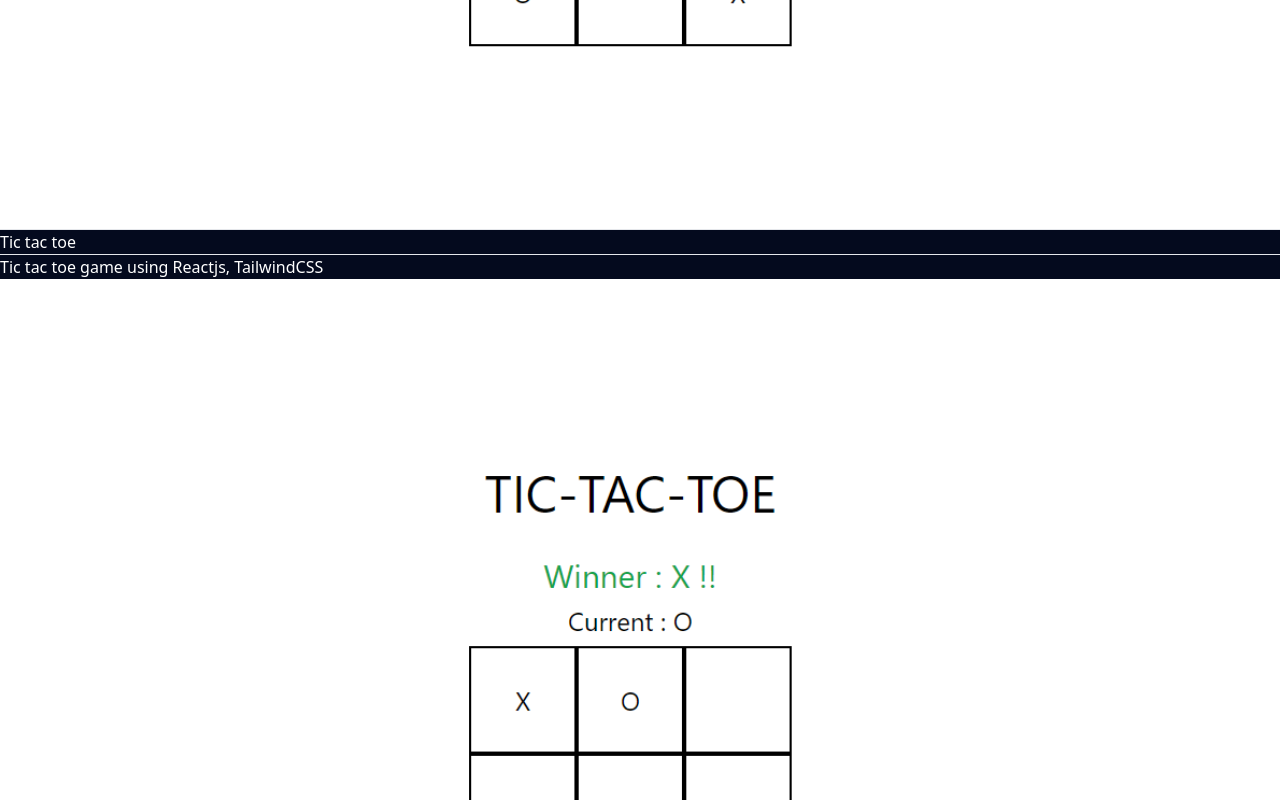
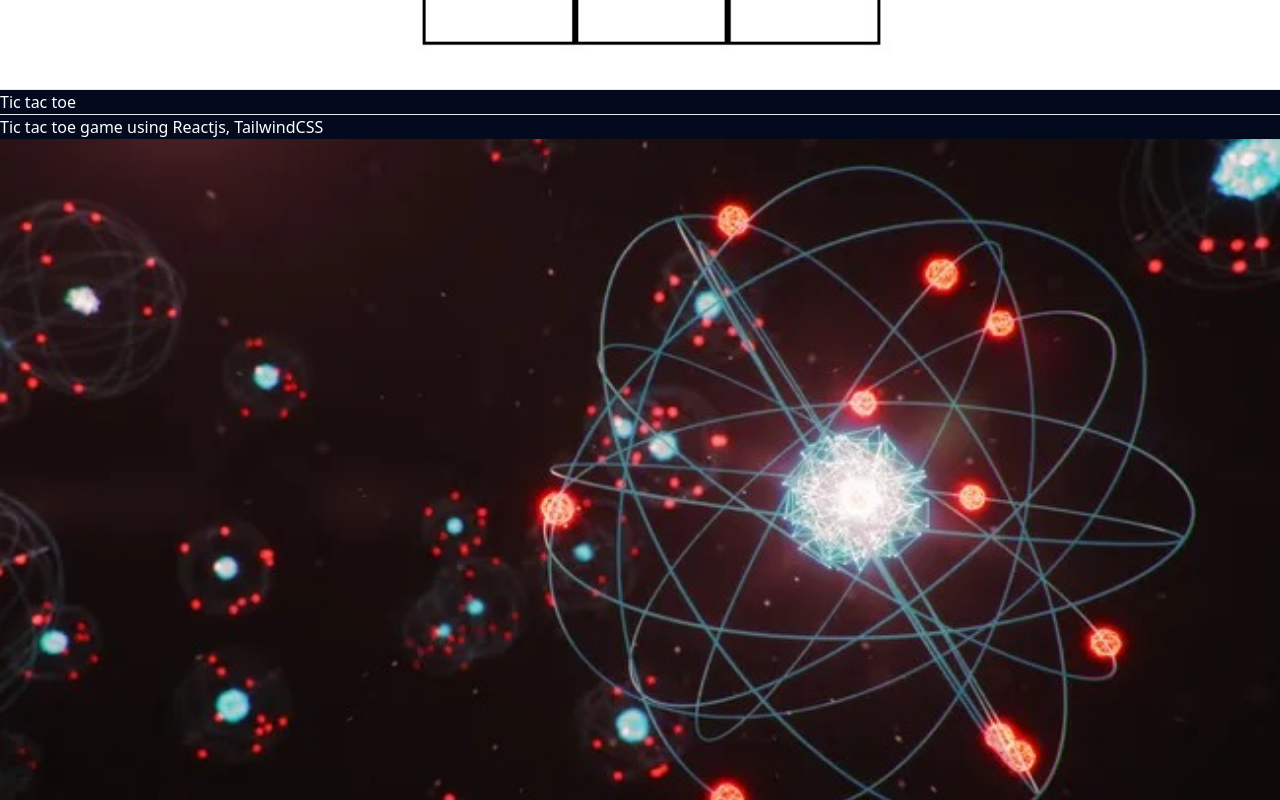
Before and after one commit to anandk3012/Portfolio, a React (Vite) app: page /projects in a window 1280 px wide. Shown: the part 2080-2880 px from the top of the page. Built offline with nearby package versions, Linux system fonts and the light colour scheme.

Commit message:
Update Grid.jsx

```diff
--- a/src/assets/components/projects-page/Grid.jsx
+++ b/src/assets/components/projects-page/Grid.jsx
@@ -2,7 +2,9 @@ import React from 'react'
 import Card from './Card'
 import deskpe from '../../images/deskpe.jpg'
 import fcc from  '../../images/fcc.jpg'
-import tic from  '../../images/image.png'
+import tic from  '../../images/tic.jpg'
+import atom from  '../../images/atom.jpg'
+
 
 const Grid = () => {
     return (
@@ -17,7 +19,7 @@ const Grid = () => {
                 <Card img={tic} title="Tic tac toe" text="Tic tac toe game using Reactjs, TailwindCSS" />
             </a>
             <a href="https://github.com/anandk3012/Spin-lattice-metropolis/" className='w-1/3 h-auto' target='_blank'>
-                <Card img={tic} title="Metropolis algo" text="Implemented the Metropolis algorithm to calculate the magnetization a spin-lattice of NxN atoms using Python and MatplotLib" />
+                <Card img={atom} title="Metropolis algo" text="Implemented the Metropolis algorithm to calculate the magnetization a spin-lattice of NxN atoms using Python and MatplotLib" />
             </a>
         </div>)
 }
```
